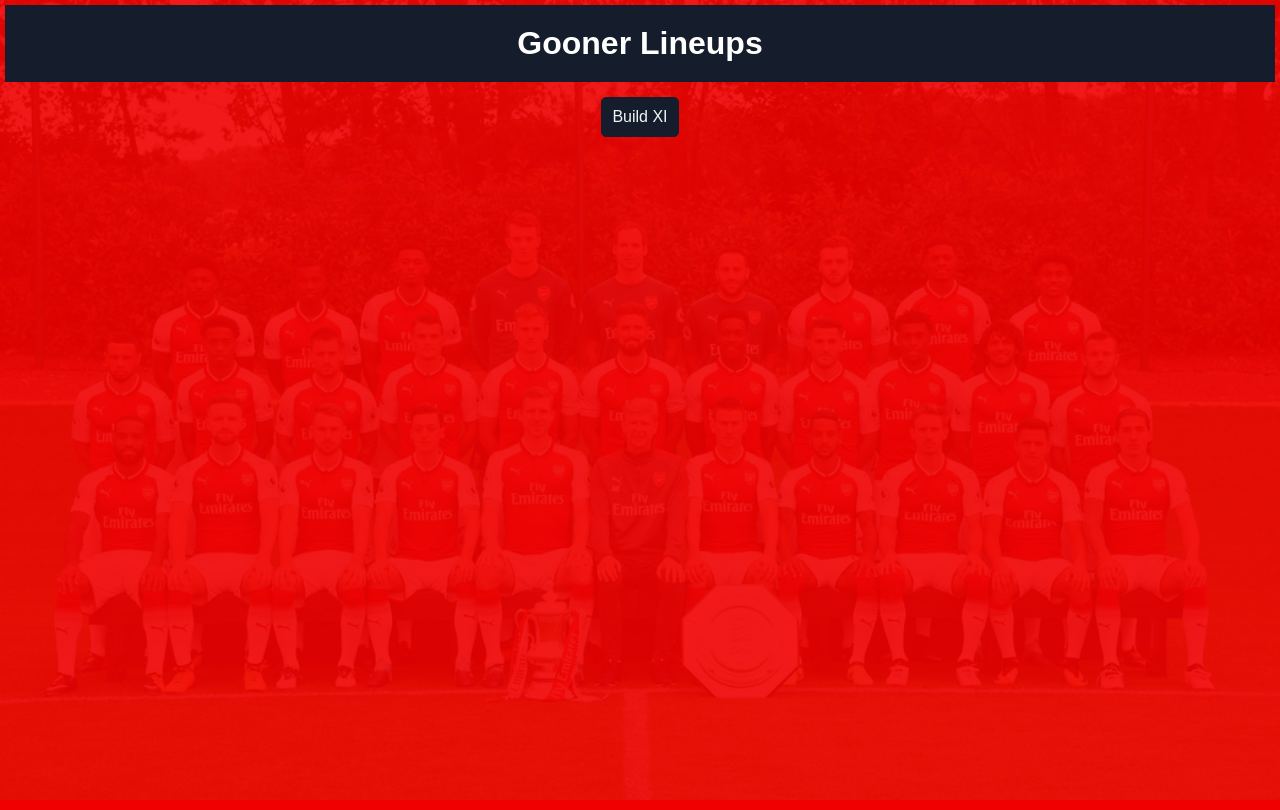
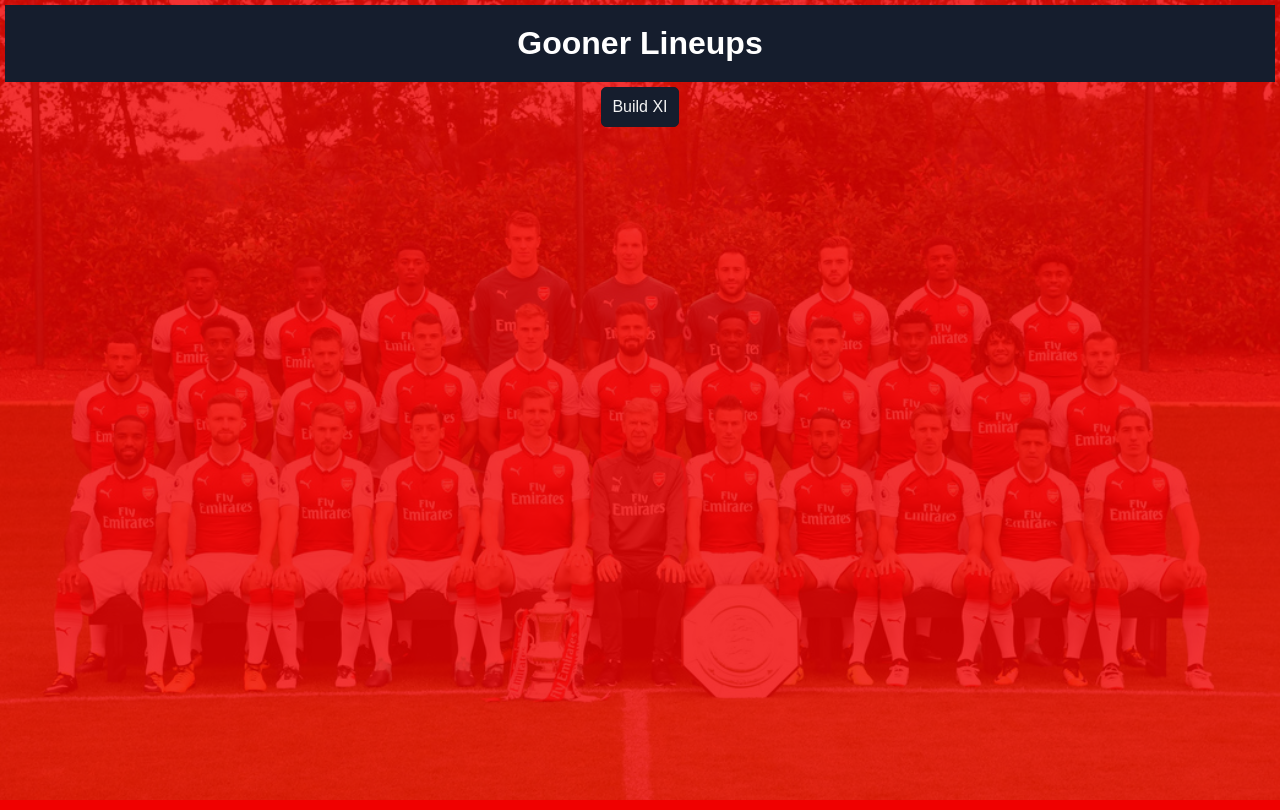
Before and after one commit to jimimaher/gooner-lineups, a React (Create React App) app in the folder app/: page / in a window 1280 px wide. Built offline with nearby package versions, Linux system fonts and the light colour scheme.

Commit message:
Allow reset, reordering views

```diff
--- a/app/src/App.js
+++ b/app/src/App.js
@@ -5,16 +5,19 @@ import shuffle from './shuffle';
 import StartingXI from './StartingXI';
 import Tactical from './Tactical';
 
+
+const initialState = {
+  squad: [],
+  formation: null,
+  formationRows: null,
+  formationSplit: null
+}
+
 class App extends Component {
   constructor(props) {
     super(props)
-    this.state = {
-      squad: [],
-      // formattedSquad: {},
-      formation: null,
-      formationRows: null,
-      formationSplit: null
-    }
+    this.state = initialState
+    this.resetState = this.resetState.bind(this)
     this.generateXI = this.generateXI.bind(this)
     this.setFormation = this.setFormation.bind(this)
   }
@@ -36,6 +39,9 @@ class App extends Component {
         return { name: el.name, number: el.jerseyNumber, pos: el.position  }
       })
     })
+  }
+  resetState() {
+    this.setState(initialState)
   }
   componentWillMount () {
   }
@@ -65,15 +71,19 @@ class App extends Component {
         />
     }
 
-
+    let renderReset = null;
+    if( this.state.squad.length === 11 && this.state.formation != null ){
+      renderReset = <button className="medium" onClick={this.resetState}>Start Over</button>
+    }
 
     return (
       <div>
           <div id="bg"></div>
           <h1>{ this.state.squad.length !== 0 ? 'Today\'s XI:' : 'Gooner Lineups' }</h1>
+          <button className="medium" onClick={this.generateXI}> { this.state.squad.length === 0 ? 'Build XI' : 'Tinker' } </button>
           {renderStarters}
-          <button className="medium" onClick={this.generateXI}> { this.state.squad.length === 0 ? 'Build XI' : 'Tinker' } </button>
           {renderTactical}
+          {renderReset}
       </div>
     );
   }
--- a/app/src/Tactical.js
+++ b/app/src/Tactical.js
@@ -78,6 +78,8 @@ class Tactical extends Component {
           { mainState.formation === null ? 'Choose formation:' : 'Formation: ' + mainState.formation }
         </h2>
 
+        {renderFieldView}
+
         <div id="formations">
           <button className="medium" onClick={this.setFormation}>4-3-3</button>
           <button className="medium" onClick={this.setFormation}>4-4-2</button>
@@ -86,7 +88,6 @@ class Tactical extends Component {
           <button className="medium" onClick={this.setFormation}>3-4-2-1</button>
         </div>
 
-        {renderFieldView}
 
       </div>
     );
--- a/app/src/index.css
+++ b/app/src/index.css
@@ -12,6 +12,7 @@ body {
 #root{
   position: relative;
   min-height: 100vh;
+  box-sizing: border-box;
   background: rgba(240,0,0,0.9);
   padding: 5px;
   z-index: 50;
@@ -34,7 +35,7 @@ body {
   top: 0;
   min-height: 100vh;
   width: 100%;
-  background: rgba(240,0,0,0.9);
+  background: rgba(240,0,0,0.8);
   padding: 5px;
   z-index: 50;
 }
@@ -120,6 +121,8 @@ li::after{
 li:last-of-type::after{
   content: none;
 }
+#formations{
+}
 #field,
 #tacticalLineup{
   position: relative;
@@ -127,7 +130,7 @@ li:last-of-type::after{
   width: 95%;
   max-width: 650px;
   height: 250px;
-  margin: 20px auto;
+  margin: 20px auto 40px;
   box-sizing: border-box;
   padding: 30px 0 0;
 }
```
